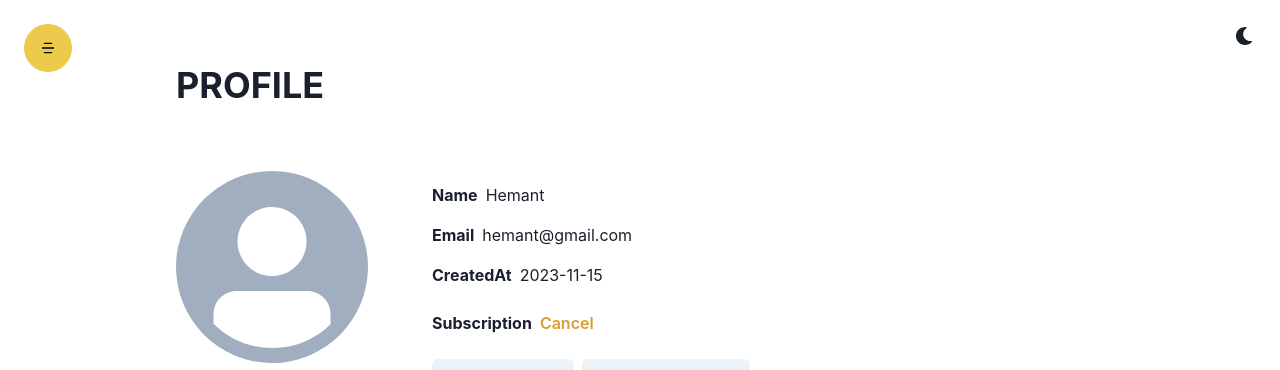
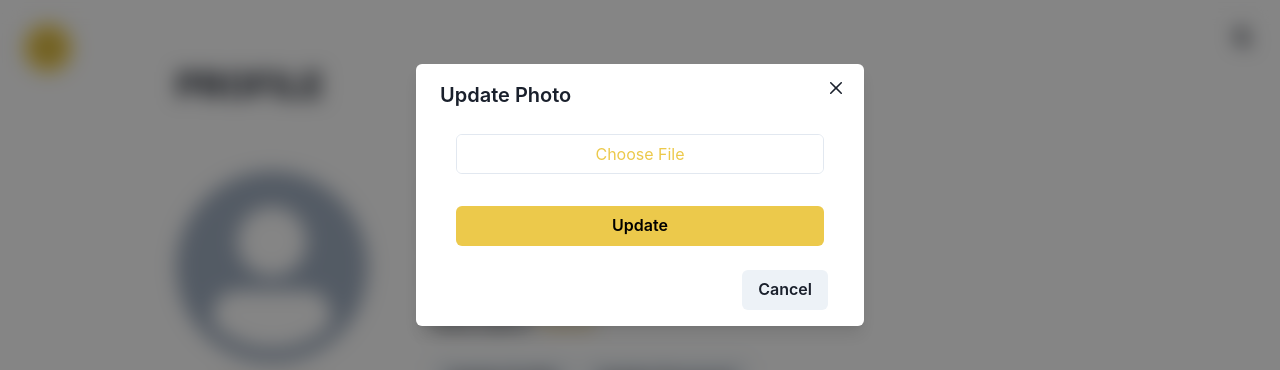
Before and after one commit to hemantmm/TradePros, a React (Create React App) app in the folder course-bundle/: page /profile in a window 1280 px wide. Both pictures are taken after a click on the button "Change Photo". Shown: the top 370 px of the page. Built offline with nearby package versions, Linux system fonts and the light colour scheme.

Commit message:
change photo

```diff
--- a/course-bundle/src/components/Profile/Profile.jsx
+++ b/course-bundle/src/components/Profile/Profile.jsx
@@ -1,7 +1,8 @@
-import { Avatar, Button, Container, HStack, Heading, Image, Stack, Text, VStack } from '@chakra-ui/react'
-import React from 'react'
+import { Avatar, Button, Container, HStack, Heading, Image, Input, Modal, ModalBody, ModalCloseButton, ModalContent, ModalFooter, ModalHeader, ModalOverlay, Stack, Text, VStack, useDisclosure } from '@chakra-ui/react'
+import React, { useState } from 'react'
 import { RiDeleteBin7Fill } from 'react-icons/ri'
 import { Link } from 'react-router-dom'
+import { fileUploadCSS } from '../Auth/Register'
 
 function Profile() {
 
@@ -25,6 +26,10 @@ function Profile() {
         console.log(id);
     }
 
+    const changeImageSubmitHandler=(e,image)=>{}
+
+    const {isOpen,onClose,onOpen}=useDisclosure()
+
   return (
     // <div>Profile</div>
     <Container minH={'95vh'} maxW='container.lg' py='8'>
@@ -32,7 +37,7 @@ function Profile() {
         <Stack justifyContent={'flex-start'} direction={['column','row']} alignItems={'center'} spacing={['8','16']} padding='8'>
             <VStack>
                 <Avatar boxSize={'48'} />
-                <Button colorScheme={'yellow'} variant={'ghost'}>
+                <Button onClick={onOpen} colorScheme={'yellow'} variant={'ghost'}>
                     Change Photo
                 </Button>
             </VStack>
@@ -105,9 +110,61 @@ function Profile() {
             )
         }
 
-
+        <ChangePhotoBox changeImageSubmitHandler={changeImageSubmitHandler} isOpen={isOpen} onClose={onClose} />
     </Container>
   )
 }
 
 export default Profile
+
+function ChangePhotoBox({isOpen,onClose,changeImageSubmitHandler}){
+
+    const [image,setImage]=useState('')
+    const [imagePrev,setImagePrev]=useState('')
+
+    const changeImageHandler=(e)=>{
+        const file=e.target.files[0]
+        const reader=new FileReader();
+
+        reader.readAsDataURL(file)
+
+        reader.onloadend=()=>{
+            setImagePrev(reader.result)
+            setImage(file)
+        }
+      }
+
+      const closeHandler=()=>{
+        onClose()
+        setImagePrev('')
+        setImage('')
+      }
+
+    return(
+        <>
+            <Modal isOpen={isOpen} onClose={closeHandler}>
+                <ModalOverlay backdropFilter={'blur(10px)'} />
+                <ModalContent>
+                    <ModalHeader>Update Photo</ModalHeader>
+                    <ModalCloseButton />
+                    <ModalBody>
+                         <Container>
+                            <form onSubmit={(e)=>changeImageSubmitHandler(e,image)}>
+                                <VStack spacing={'8'}>
+                                    {
+                                        imagePrev && <Avatar src={imagePrev} boxSize={'48'} />
+                                    }
+                                    <Input type={'file'} css={{"&::file-selector-button":fileUploadCSS}} onChange={changeImageHandler} />
+                                    <Button w={'full'} colorScheme='yellow' type='submit'>Update</Button>
+                                </VStack>
+                            </form>
+                         </Container>
+                    </ModalBody>
+                    <ModalFooter>
+                        <Button onClick={closeHandler} mr='3'>Cancel</Button>
+                    </ModalFooter>
+                </ModalContent>
+            </Modal>
+        </>
+    )
+}
```
